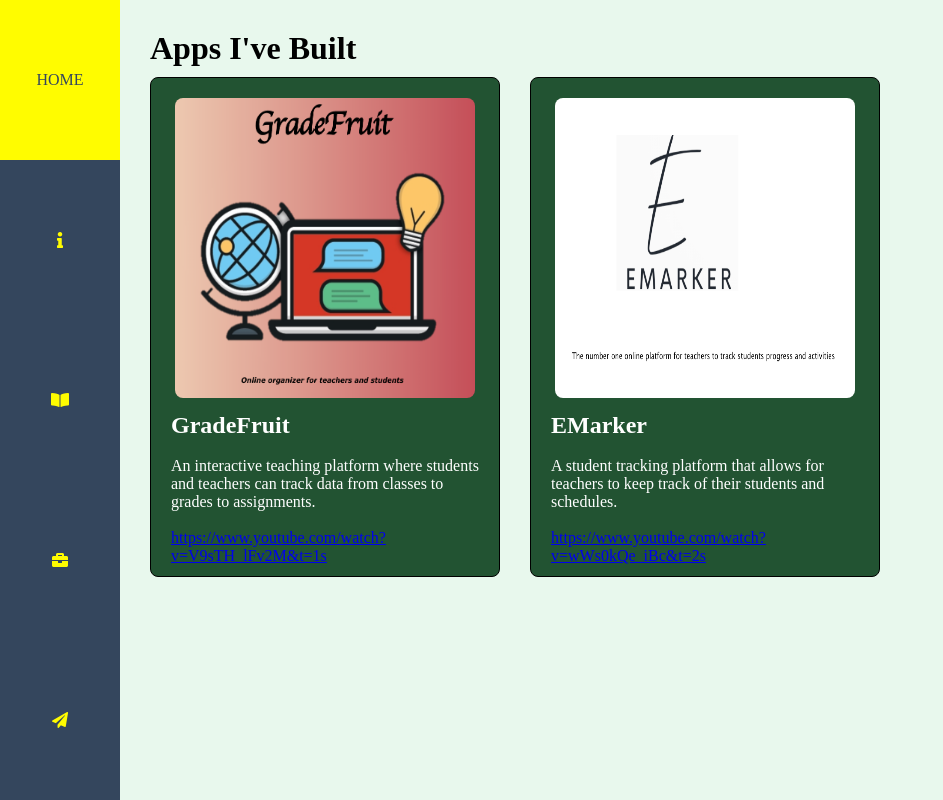
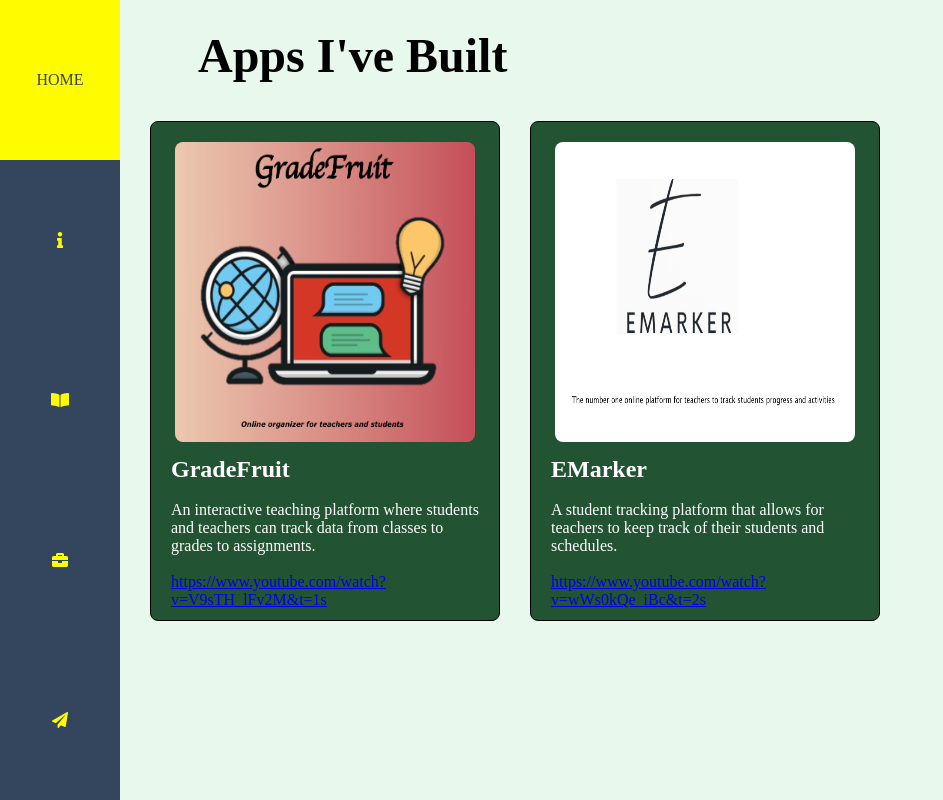
Before and after one commit to sshearer101/Portfolio-Frontend, a React (Create React App) app: page /projects in a window 1280 px wide. Shown: the whole page, without its empty margins (0-943 px from the left). Built offline with nearby package versions, Linux system fonts and the light colour scheme.

Commit message:
consistent titles

```diff
--- a/src/components/Projects.js
+++ b/src/components/Projects.js
@@ -5,7 +5,7 @@ export default function Projects() {
   return (
     <div className="project-page">
       <div >
-        <h1 className="project-header">Apps I've Built</h1>
+        <h1 className="title">Apps I've Built</h1>
       </div>
       <div>
         {projects.map((project) => (
--- a/src/components/Skills.js
+++ b/src/components/Skills.js
@@ -6,9 +6,10 @@ export default function Skills() {
 
   return (
     <div className='skills-page'>
-      <div className="skills-intro">
-        <h1>Skills &amp; Technologies </h1>
-        <p className=''>
+      <div>
+        <h1 className='title'>Skills &amp; Technologies </h1>
+        <img></img>
+        <p className='skills-intro'>
           Since beginning the pursuit of my tech career in July of 2021, I have worked with both frontend and backend languages.
           <br></br>
           <br></br>
@@ -23,7 +24,6 @@ export default function Skills() {
 
 
         </p>
-
 
       </div>
       <div className="skills-info">
--- a/src/index.css
+++ b/src/index.css
@@ -56,6 +56,7 @@ code {
 
 .title{
   font-family: 'Playfair Display', serif;
+  margin-top: -50px;
   padding: 3rem;
   font-size: 48px;
 
@@ -120,7 +121,7 @@ padding: 10px;
   width: 350px;
   height: 500px;
   margin-right: 30px;
-  margin-top: 10px;
+  margin-top: -10px;
   float: left;
   background-color: #225332;
 }
@@ -173,8 +174,11 @@ padding: 10px;
 
 
 .skills-intro{
- margin-bottom: 100px;
+ margin-bottom: 70px;
+ margin-top: -40px;
  max-width: 80%;
+ font-style: italic;
+ font-size: 28px;
 }
 
 .skills-info{
@@ -185,12 +189,8 @@ padding: 10px;
   align-items: center;
   position: absolute;
   left: 10%;
-  padding: 30px;
 }
 
-.skills-intro-two{
-  margin-top: 300px;
-}
 
 .skill-symbol{
 
```
